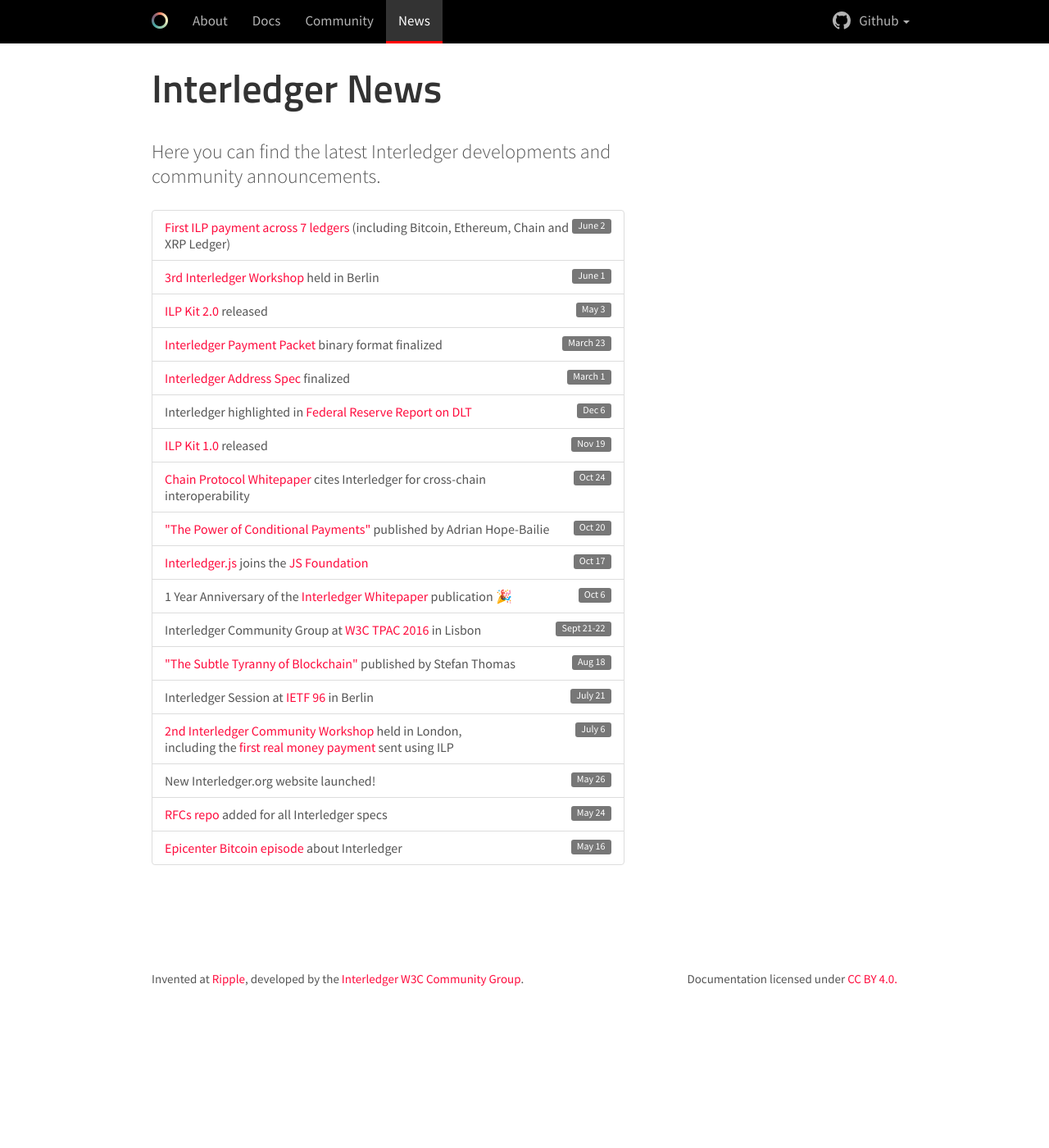
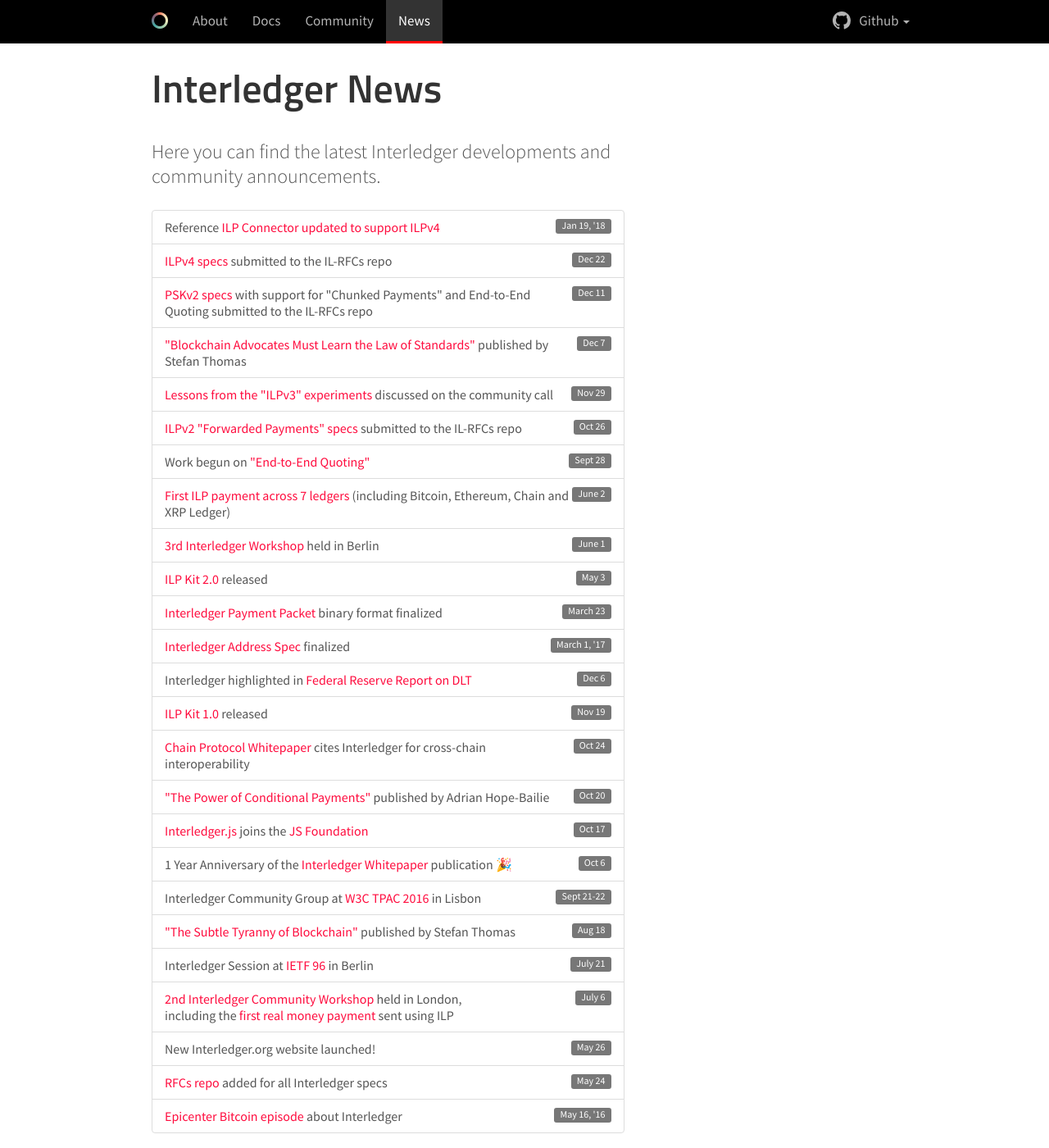
Before and after one commit to interledger/interledger.github.io, a Jekyll site: the page built from news.html, in a window 1280 px wide and 1400 px high. Shown: the whole window at 82% size. Built offline with Jekyll 4.4.1, drawn with Linux system fonts in a browser that asks for light colours; nearby versions of some CDN libraries; some web fonts are replaced.

Commit message:
Update news for second half of 2017

```diff
--- a/index.html
+++ b/index.html
@@ -19,6 +19,7 @@
 </div>
 
 <!-- event callout section -->
+<!--
 <div class="container-fluid callout-banner">
     <div class="col-xs-12">
         <p>Register for the Interledger meetups in
@@ -27,6 +28,7 @@
             <a href="/tokyo">Tokyo</a></p>
     </div>
 </div>
+-->
 
 <div class="container">
   <div class="row">
--- a/news.html
+++ b/news.html
@@ -15,6 +15,34 @@
 
          <ul class="list-group">
          <li class="list-group-item">
+             <span class="label label-default label-pill pull-right">Jan 19, '18</span>
+             Reference <a target="_blank" href="https://github.com/interledgerjs/ilp-connector/pull/401">ILP Connector updated to support ILPv4</a>
+         </li>
+         <li class="list-group-item">
+             <span class="label label-default label-pill pull-right">Dec 22</span>
+             <a target="_blank" href="https://github.com/interledger/rfcs/pull/361">ILPv4 specs</a> submitted to the IL-RFCs repo
+         </li>
+         <li class="list-group-item">
+             <span class="label label-default label-pill pull-right">Dec 11</span>
+             <a target="_blank" href="https://github.com/interledger/rfcs/pull/351">PSKv2 specs</a> with support for "Chunked Payments" and End-to-End Quoting submitted to the IL-RFCs repo
+         </li>
+         <li class="list-group-item">
+             <span class="label label-default label-pill pull-right">Dec 7</span>
+             <a target="_blank" href="https://medium.com/@justmoon/blockchain-advocates-must-learn-the-law-of-standards-8f3116ccdc5f">"Blockchain Advocates Must Learn the Law of Standards"</a> published by Stefan Thomas
+         </li>
+         <li class="list-group-item">
+             <span class="label label-default label-pill pull-right">Nov 29</span>
+             <a target="_blank" href="https://lists.w3.org/Archives/Public/public-interledger/2017Nov/0006.html">Lessons from the "ILPv3" experiments</a> discussed on the community call
+         </li>
+         <li class="list-group-item">
+             <span class="label label-default label-pill pull-right">Oct 26</span>
+             <a target="_blank" href="https://github.com/interledger/rfcs/pull/323">ILPv2 "Forwarded Payments" specs</a> submitted to the IL-RFCs repo
+         </li>
+         <li class="list-group-item">
+             <span class="label label-default label-pill pull-right">Sept 28</span>
+             Work begun on <a target="_blank" href="https://github.com/interledger/rfcs/pull/309">"End-to-End Quoting"</a>
+         </li>
+         <li class="list-group-item">
              <span class="label label-default label-pill pull-right">June 2</span>
              <a target="_blank" href="http://www.coindesk.com/interoperability-boost-ripple-sends-blockchain-transaction-across-7-different-ledgers/">First ILP payment across 7 ledgers</a> (including Bitcoin, Ethereum, Chain and XRP Ledger)
          </li>
@@ -31,7 +59,7 @@
              <a target="_blank" href="https://github.com/interledger/rfcs/pull/168">Interledger Payment Packet</a> binary format finalized
          </li>
          <li class="list-group-item">
-             <span class="label label-default label-pill pull-right">March 1</span>
+             <span class="label label-default label-pill pull-right">March 1, '17</span>
              <a target="_blank" href="https://github.com/interledger/rfcs/blob/master/0015-ilp-addresses/0015-ilp-addresses.md">Interledger Address Spec</a> finalized
          </li>
          <li class="list-group-item">
@@ -83,7 +111,7 @@
             <a target="_blank" href="https://github.com/interledger/rfcs">RFCs repo</a> added for all Interledger specs
           </li>
           <li class="list-group-item">
-            <span class="label label-default label-pill pull-right">May 16</span>
+            <span class="label label-default label-pill pull-right">May 16, '16</span>
             <a target="_blank" href="https://youtu.be/izon3JJRs5w">Epicenter Bitcoin episode</a> about Interledger
           </li>
         </ul>
```
